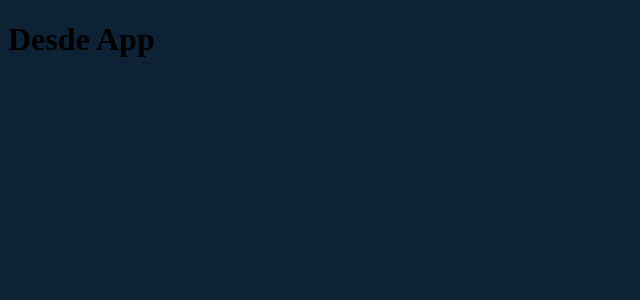
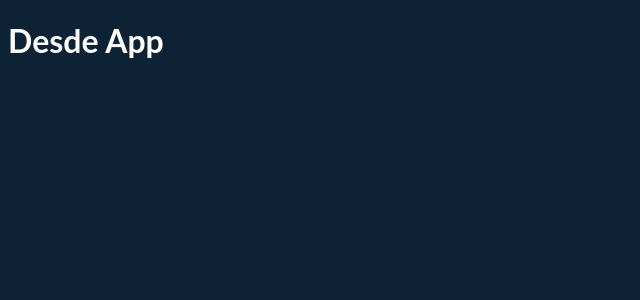
Before and after one commit to drbv27/React-Cotizador-Criptomonedas, a React (Vite) app: page / in a window 1280 px wide. Shown: the top 300 px of the page, without its empty margins (0-640 px from the left). Built offline with nearby package versions, Linux system fonts and the light colour scheme.

Commit message:
first styled component

```diff
--- a/package.json
+++ b/package.json
@@ -7,6 +7,8 @@
     "preview": "vite preview"
   },
   "dependencies": {
+    "@emotion/react": "^11.7.1",
+    "@emotion/styled": "^11.6.0",
     "react": "^17.0.2",
     "react-dom": "^17.0.2"
   },
--- a/src/App.jsx
+++ b/src/App.jsx
@@ -1,7 +1,13 @@
 import { useState } from "react";
+import styled from "@emotion/styled";
+
+const Heading = styled.h1`
+  font-family: "Lato", sans-serif;
+  color: #fff;
+`;
 
 function App() {
-  return <h1>Desde App</h1>;
+  return <Heading>Desde App</Heading>;
 }
 
 export default App;
```
Also changed, not shown: 1 other file (tests, documents, lock files or other folders).
